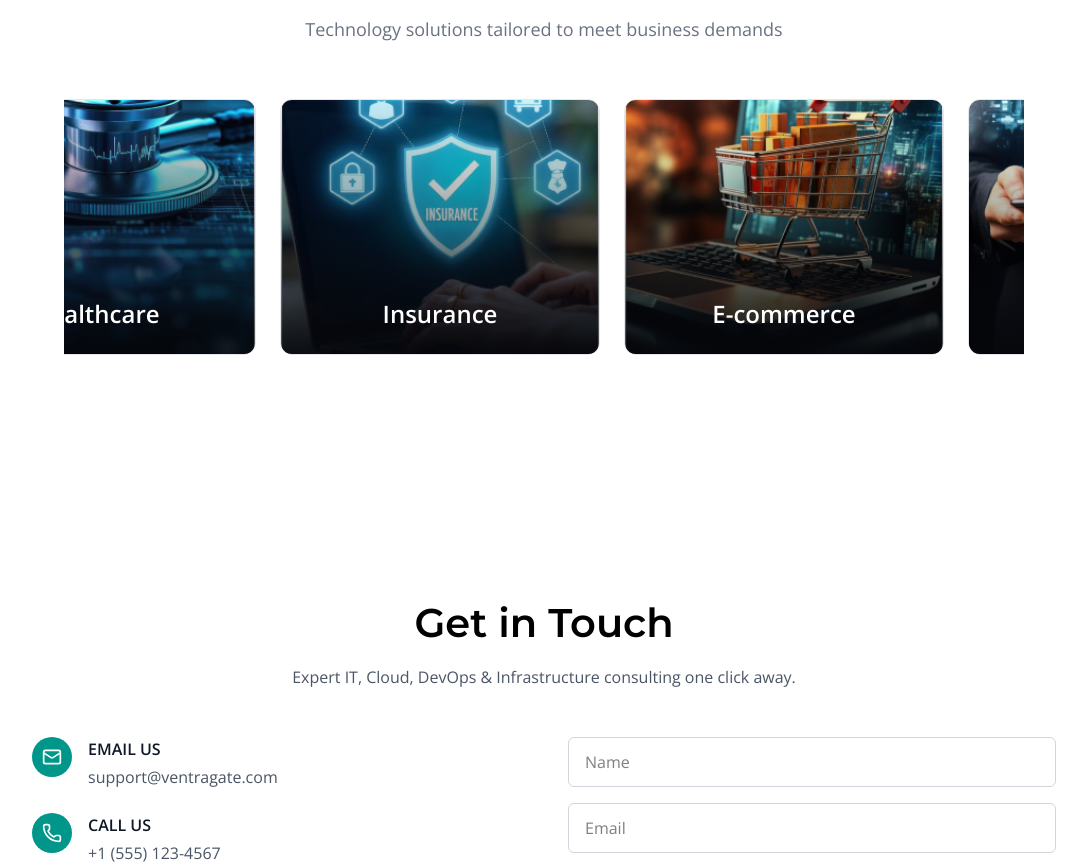
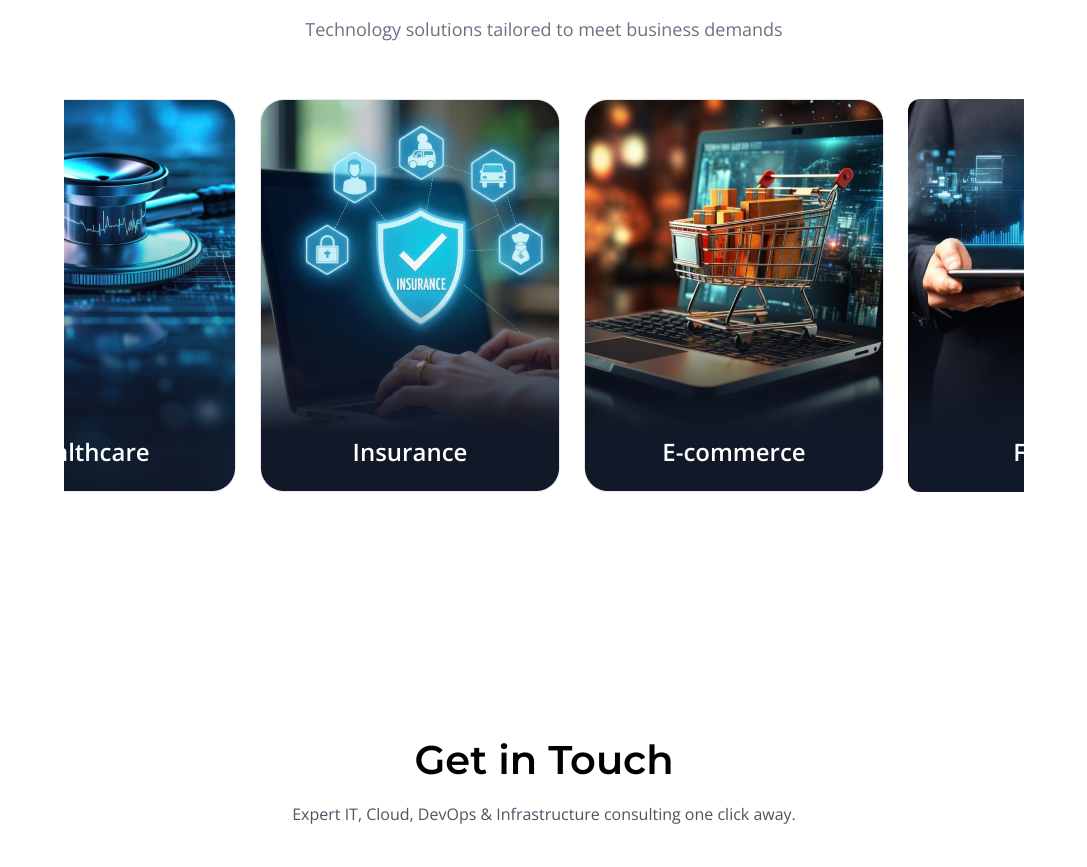
Before and after one commit to Madasamy-123/Ventragate-Website, a React (Vite) app: page / in a window 1280 px wide. Shown: the part 3682-4549 px from the top of the page, without its empty margins (96-1183 px from the left). Built offline with nearby package versions, Linux system fonts and the light colour scheme.

Commit message:
increase the industries image size

```diff
--- a/src/components/Industries.jsx
+++ b/src/components/Industries.jsx
@@ -57,14 +57,14 @@ export default function Industries() {
           <div className="flex gap-6 industries-marquee">
 
             {[...industries, ...industries].map((industry, index) => (
-              <div key={index} className="w-[17.5rem] shrink-0 md:min-w-[20rem]">
-                <div className="relative h-64 rounded-xl overflow-hidden border border-gray-200 group">
+              <div key={index} className="w-[18.5rem] shrink-0 md:min-w-[18.75rem]">
+                <div className="relative h-[24.5625rem] w-[18.75rem] rounded-xl overflow-hidden">
                   <img
                     src={industry.image}
                     alt={industry.name}
                     className="w-full h-full object-cover transition-transform duration-500 group-hover:scale-110"
                   />
-                  <div className="absolute inset-0 bg-gradient-to-t from-black/70 to-transparent"></div>
+                  <div className="absolute inset-0 from-black/70 to-transparent"></div>
       <div className="absolute bottom-0 left-0 right-0 flex justify-center pb-6 text-white z-10">
   <h3 className="text-2xl font-semibold text-center">
     {industry.name}
```
